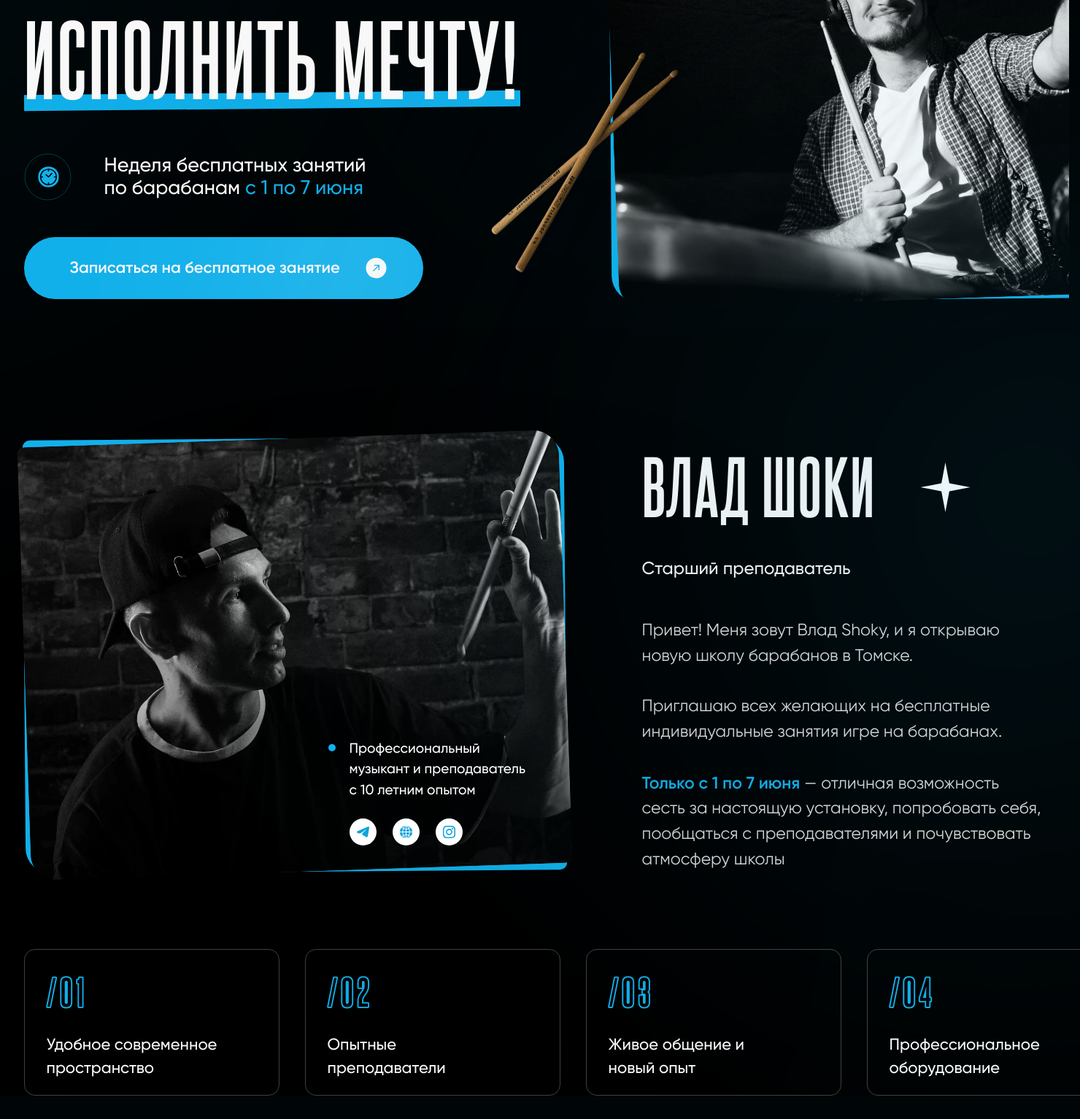
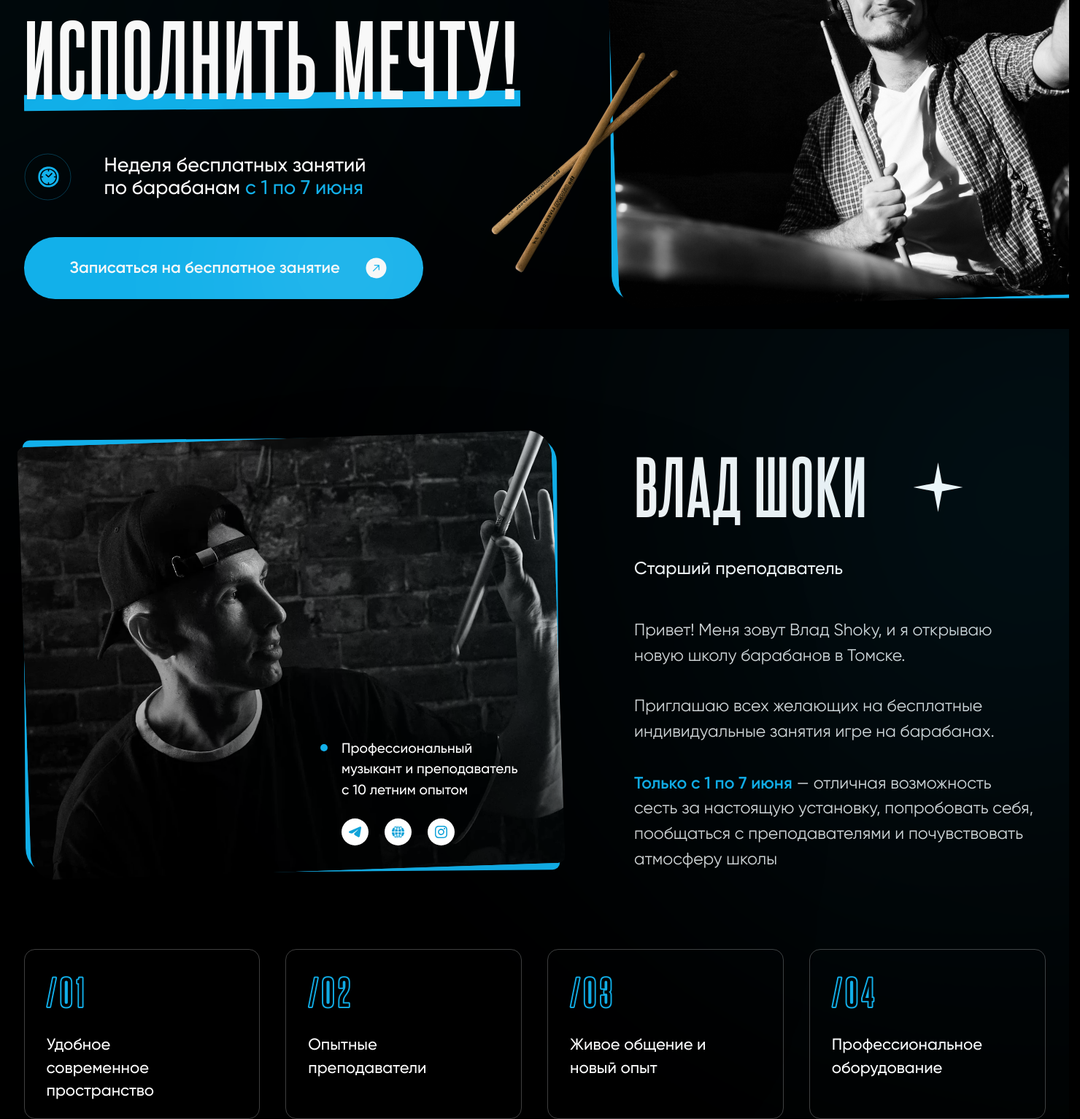
Before and after one commit to Memento-mori-dev/frontend-vite, a PHP site: page / in a window 1480 px wide; the page is wider, and only the part inside the window is pictured. Shown: the part 397-1931 px from the top of that part at 73% size. Before the commit the page ends 1899 px from the top of that part, so only its background shows below. Run offline with PHP 8.4, Linux system fonts and the light colour scheme; style sheets or scripts are compiled from the project's sources.

Commit message:
fix section

```diff
--- a/layout/src/styles/_globals.scss
+++ b/layout/src/styles/_globals.scss
@@ -108,5 +108,7 @@ body{
 }
 
 .section{
+    overflow: hidden;
+    max-width: 100vw;
     padding-top: rem(150);
 }
--- a/layout/src/styles/blocks/presentation.scss
+++ b/layout/src/styles/blocks/presentation.scss
@@ -23,7 +23,7 @@
         display: grid;
         grid-template-areas:"banner main"
                             "cards cards";
-        grid-template-columns: 53% 47%;
+        grid-template-columns: calc(56% - rem(52.5)) calc(44% - rem(52.5));
         grid-template-rows: repeat(2, auto);
         column-gap: rem(105);
         row-gap: rem(105);
```
